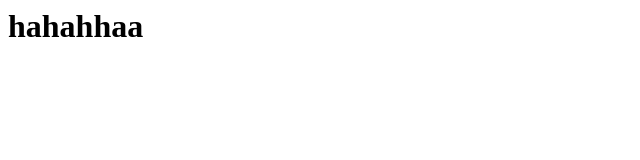
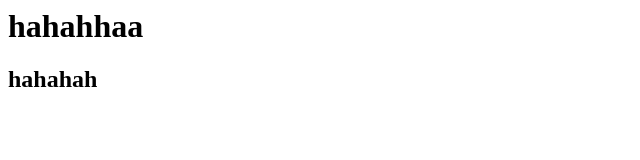
Before and after one commit to ciesielski-filip/test-repository, a plain HTML site: page plik.html in a window 1280 px wide. Shown: the whole page, without its empty margins (0-640 px from the left). Drawn offline with Linux system fonts and the light colour scheme.

Commit message:
Update plik.html

```diff
--- a/plik.html
+++ b/plik.html
@@ -6,5 +6,9 @@ hahahhah
 		<h1>
 		hahahhaa
 		</h1>
+
+		<h2>
+		hahahah
+		</h2>
 	<body>
 </html>
```
